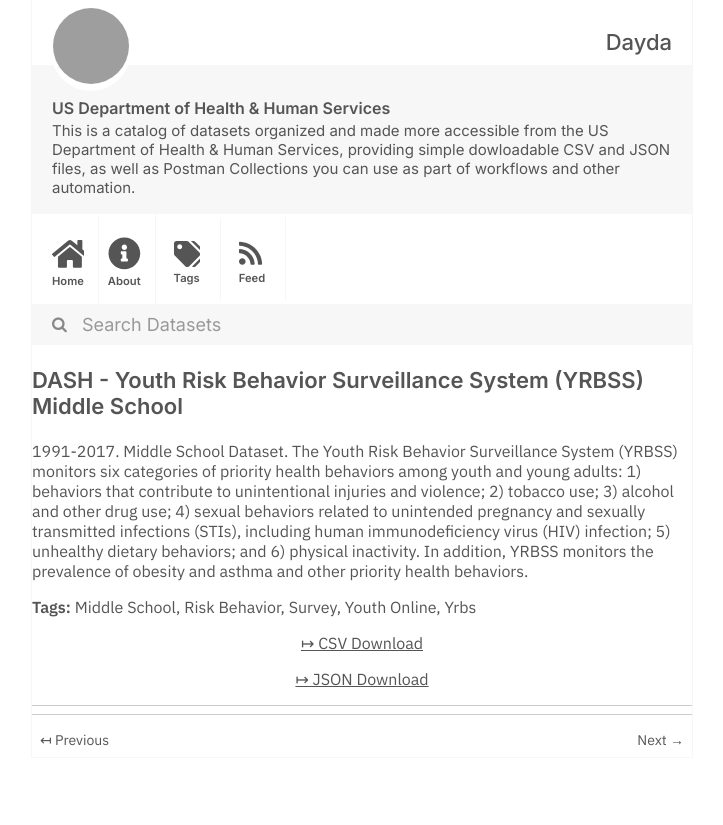
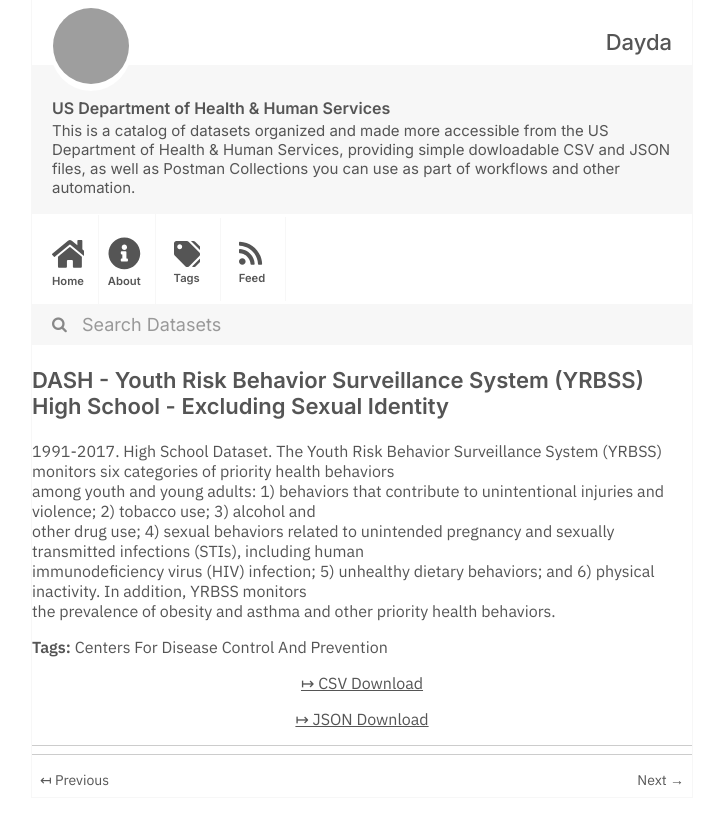
Before and after one commit to dayda-entities/us-department-of-health-and-human-services, a Jekyll site: the page built from _posts/2020-11-10-dash-youth-risk-behavior-surve.md, in a window 1280 px wide, cut to the strip 0-825 px from the top of the page. Shown: the whole strip, without its empty margins (278-1001 px from the left). Built offline with Jekyll 4.4.1, drawn with Linux system fonts in a browser that asks for light colours; grey boxes are pictures that could not be loaded.

```diff
--- a/_posts/2020-11-10-dash-youth-risk-behavior-surve.md
+++ b/_posts/2020-11-10-dash-youth-risk-behavior-surve.md
@@ -1,23 +1,21 @@
 ---
-title: DASH - Youth Risk Behavior Surveillance System (YRBSS) Middle School
-created: '2020-11-10T16:18:39.166767'
-modified: '2021-04-30T02:06:38.433488'
+title: >-
+  DASH - Youth Risk Behavior Surveillance System (YRBSS) High School - Excluding
+  Sexual Identity
+created: '2020-11-10T16:18:32.452510'
+modified: '2020-11-10T16:18:32.452522'
 state: active
 type: dataset
 tags:
-  - Middle School
-  - Risk Behavior
-  - Survey
-  - Youth Online
-  - Yrbs
+  - Centers For Disease Control And Prevention
 groups: []
-csv_url: 'https://data.cdc.gov/api/views/k5bc-k3g8/rows.csv?accessType=DOWNLOAD'
-json_url: 'https://data.cdc.gov/api/views/k5bc-k3g8/rows.json?accessType=DOWNLOAD'
+csv_url: 'https://data.cdc.gov/api/views/svam-8dhg/rows.csv?accessType=DOWNLOAD'
+json_url: 'https://data.cdc.gov/api/views/svam-8dhg/rows.json?accessType=DOWNLOAD'
 layout: post
 
 ---
-1991-2017. Middle School Dataset. The Youth Risk Behavior Surveillance System (YRBSS) monitors six categories of priority health behaviors
-among youth and young adults: 1) behaviors that contribute to unintentional injuries and violence; 2) tobacco use; 3) alcohol and
-other drug use; 4) sexual behaviors related to unintended pregnancy and sexually transmitted infections (STIs), including human
-immunodeficiency virus (HIV) infection; 5) unhealthy dietary behaviors; and 6) physical inactivity. In addition, YRBSS monitors
-the prevalence of obesity and asthma and other priority health behaviors.
+<p>1991-2017. High School Dataset. The Youth Risk Behavior Surveillance System (YRBSS) monitors six categories of priority health behaviors<br />
+among youth and young adults: 1) behaviors that contribute to unintentional injuries and violence; 2) tobacco use; 3) alcohol and<br />
+other drug use; 4) sexual behaviors related to unintended pregnancy and sexually transmitted infections (STIs), including human<br />
+immunodeficiency virus (HIV) infection; 5) unhealthy dietary behaviors; and 6) physical inactivity. In addition, YRBSS monitors<br />
+the prevalence of obesity and asthma and other priority health behaviors.</p>
```
